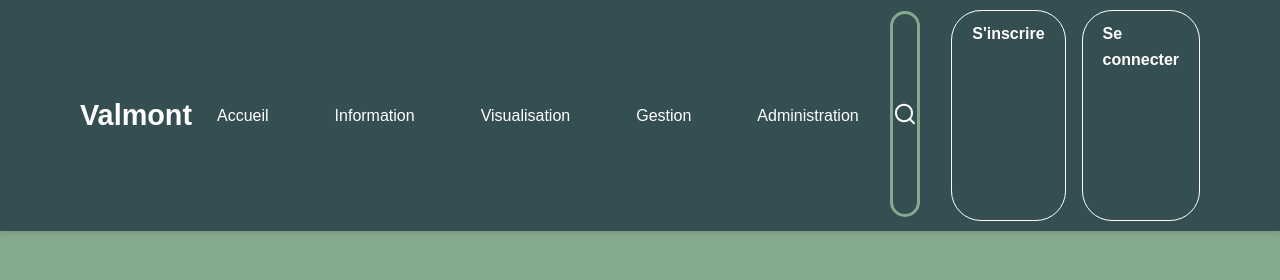
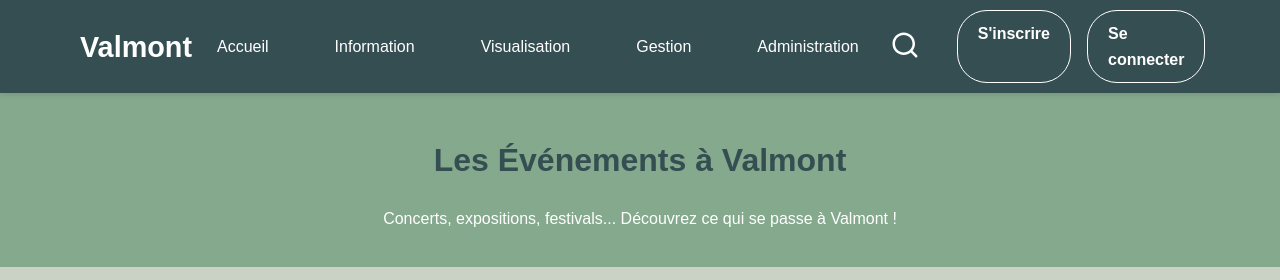
Before and after one commit to Myri23/Valmont, a Symfony app: template templates/home/event.html.twig in a window 1280 px wide. Shown: the top 280 px of the page. Run offline with Twig, Linux system fonts and the light colour scheme; the template is opened without the code that fills it, so the values that code supplies are empty; style sheets or scripts are compiled from the project's sources; some libraries are stand-ins or nearby versions.

Commit message:
Correction pb Barre de recherche (css)

```diff
--- a/assets/styles/lieux_interet.css
+++ b/assets/styles/lieux_interet.css
@@ -161,7 +161,7 @@ footer {
 }
 
 /* Images */
-img {
+.card img {
   width: 100%;
   height: 200px;
   border: solid #84A98D;
--- a/assets/styles/restaurants.css
+++ b/assets/styles/restaurants.css
@@ -200,7 +200,7 @@ footer {
   color: #5c5c5c;
 }
 
-img {
+.card img {
   width: 50%;
   height: auto;
   border: solid #84A98D;
```
